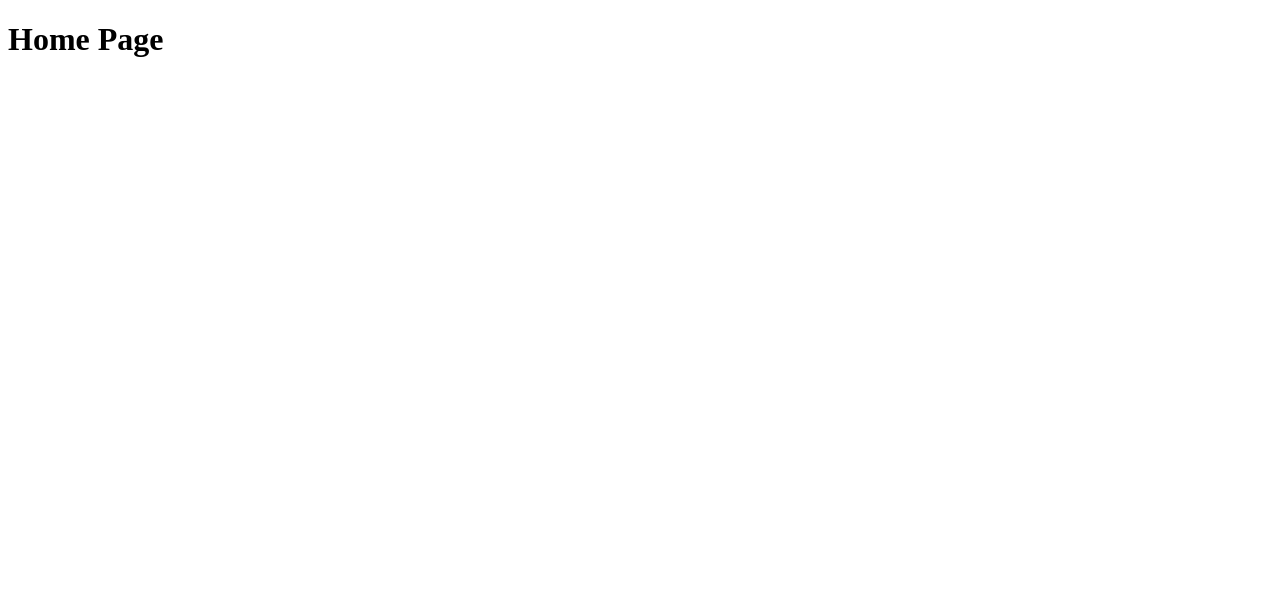
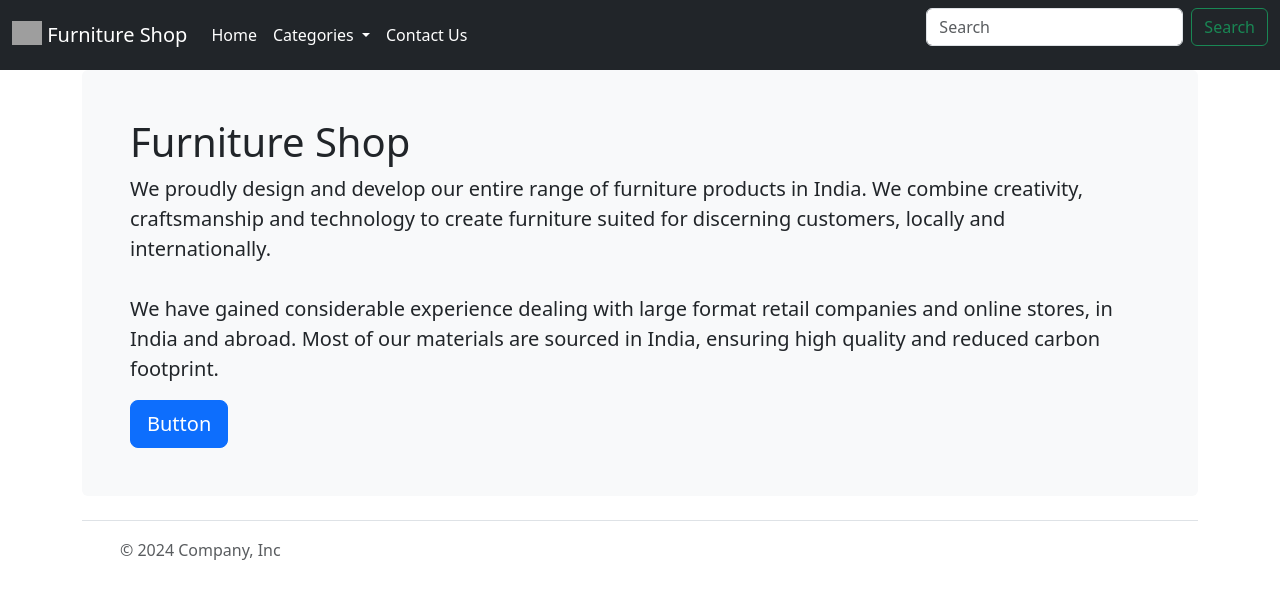
Before and after one commit to github4022/ecommerce, a Django app: page / in a window 1280 px wide. Before the commit the part shown is almost empty. Shown: the top 599 px of the page. Run offline with Django 5.2, Linux system fonts and the light colour scheme; some libraries are stand-ins or nearby versions; grey boxes are pictures that could not be loaded.

Commit message:
Integrate djnago-bootstrap and rendered home page

```diff
--- a/core/settings/base.py
+++ b/core/settings/base.py
@@ -45,6 +45,7 @@ INSTALLED_APPS = [
     'django.contrib.staticfiles',
     # Third Party Apps
     'debug_toolbar',  # debug-toolbar app
+    'bootstrap5',
     # Local Apps
     'accounts',
     'pages',
--- a/templates/_base.html
+++ b/templates/_base.html
@@ -1,4 +1,7 @@
-<!DOCTYPE html>
+{% load bootstrap5 %}
+{% bootstrap_css %}
+{% bootstrap_javascript %}
+
 <html lang="en">
 <head>
     <meta charset="UTF-8">
@@ -7,7 +10,68 @@
     </title>
 </head>
 <body>
-    {% block content %}
-    {% endblock content %}
+<nav class="navbar navbar-expand-lg navbar-dark bg-dark">
+    <div class="container-fluid">
+        <a class="navbar-brand" href="#">
+            <img src="/docs/5.0/assets/brand/bootstrap-logo.svg" alt="" width="30" height="24" class="d-inline-block align-text-top">
+            Furniture Shop
+        </a>
+        <button class="navbar-toggler" type="button" data-bs-toggle="collapse" data-bs-target="#navbarSupportedContent" aria-controls="navbarSupportedContent" aria-expanded="false" aria-label="Toggle navigation">
+            <span class="navbar-toggler-icon"></span>
+        </button>
+        <div class="collapse navbar-collapse" id="navbarSupportedContent">
+            <ul class="navbar-nav me-auto mb-2 mb-lg-0">
+                <li class="nav-item">
+                    <a class="nav-link active" aria-current="page" href="#">Home</a>
+                </li>
+<!--                <li class="nav-item">-->
+<!--                    <a class="nav-link" href="#">Link</a>-->
+<!--                </li>-->
+                <li class="nav-item dropdown">
+                    <a class="nav-link active dropdown-toggle" href="#" id="navbarDropdown" role="button" data-bs-toggle="dropdown" aria-expanded="false">
+                        Categories
+                    </a>
+                    <ul class="dropdown-menu" aria-labelledby="navbarDropdown">
+                        <li><a class="dropdown-item" href="#">Action</a></li>
+                        <li><a class="dropdown-item" href="#">Another action</a></li>
+                        <li><hr class="dropdown-divider"></li>
+                        <li><a class="dropdown-item" href="#">Something else here</a></li>
+                    </ul>
+                </li>
+                <li class="nav-item">
+                    <a class="nav-link active" href="#">Contact Us</a>
+                </li>
+<!--                <li class="nav-item">-->
+<!--                    <a class="nav-link disabled" href="#" tabindex="-1" aria-disabled="true">Disabled</a>-->
+<!--                </li>-->
+            </ul>
+            <form class="d-flex">
+                <input class="form-control me-2" type="search" placeholder="Search" aria-label="Search">
+                <button class="btn btn-outline-success" type="submit">Search</button>
+            </form>
+        </div>
+    </div>
+</nav>
+
+{% block content %}
+{% endblock content %}
+
+<div class="container">
+    <footer class="d-flex flex-wrap justify-content-between align-items-center py-3 my-4 border-top">
+        <div class="col-md-4 d-flex align-items-center">
+            <a href="/" class="mb-3 me-2 mb-md-0 text-muted text-decoration-none lh-1">
+                <svg class="bi" width="30" height="24"><use xlink:href="#bootstrap"></use></svg>
+            </a>
+            <span class="mb-3 mb-md-0 text-muted">© 2024 Company, Inc</span>
+        </div>
+
+        <ul class="nav col-md-4 justify-content-end list-unstyled d-flex">
+            <li class="ms-3"><a class="text-muted" href="#"><svg class="bi" width="24" height="24"><use xlink:href="#twitter"></use></svg></a></li>
+            <li class="ms-3"><a class="text-muted" href="#"><svg class="bi" width="24" height="24"><use xlink:href="#instagram"></use></svg></a></li>
+            <li class="ms-3"><a class="text-muted" href="#"><svg class="bi" width="24" height="24"><use xlink:href="#facebook"></use></svg></a></li>
+        </ul>
+    </footer>
+</div>
+
 </body>
 </html>
--- a/templates/home.html
+++ b/templates/home.html
@@ -3,5 +3,23 @@
 {% block title %}Home{% endblock title %}
 
 {% block content %}
-    <h1>Home Page</h1>
+<main class="container">
+    <div class="bg-light p-5 rounded">
+        <h1>Furniture Shop</h1>
+        <p class="lead">
+            We proudly design and develop our entire
+            range of furniture products in India. We combine
+            creativity, craftsmanship and technology to
+            create furniture suited for discerning customers,
+            locally and internationally.
+            <br><br>
+            We have gained considerable experience
+            dealing with large format retail companies and
+            online stores, in India and abroad. Most of our
+            materials are sourced in India, ensuring high
+            quality and reduced carbon footprint.
+        </p>
+        <a class="btn btn-lg btn-primary" href="/docs/5.0/components/navbar/" role="button">Button</a>
+    </div>
+</main>
 {% endblock content %}
```
